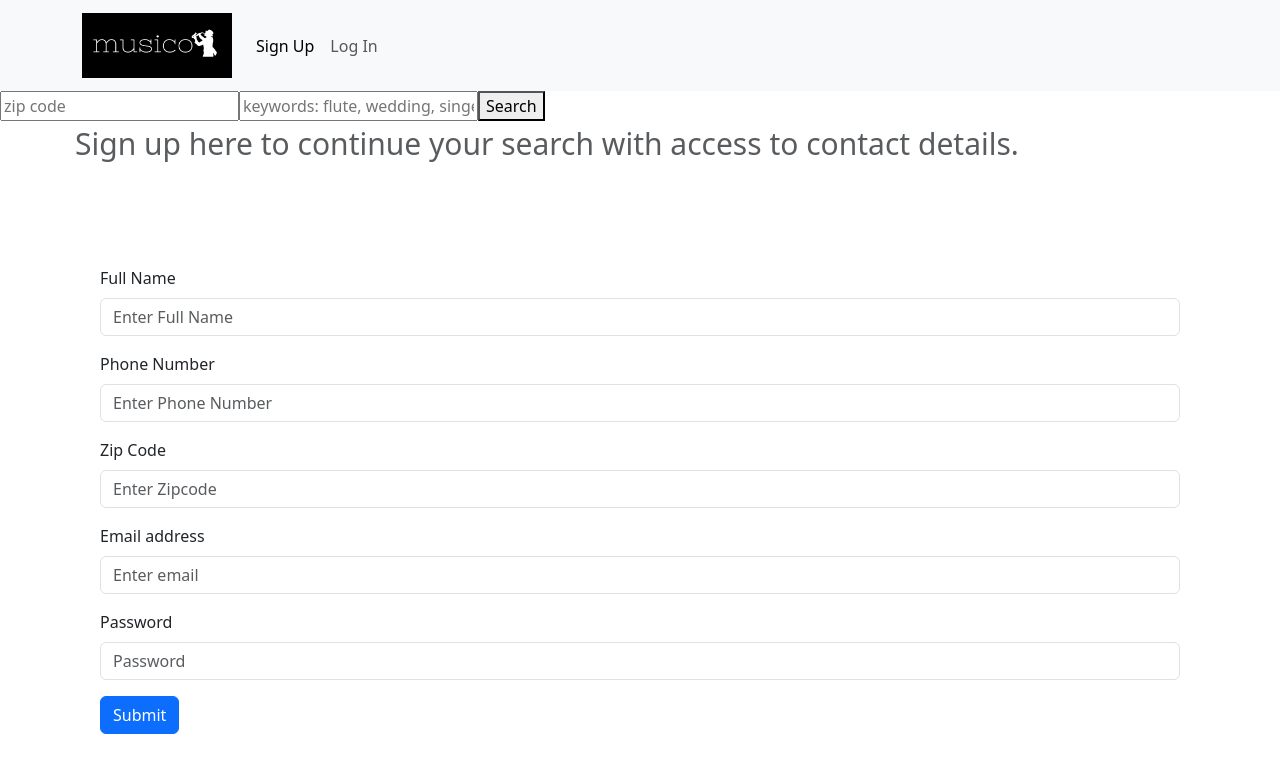
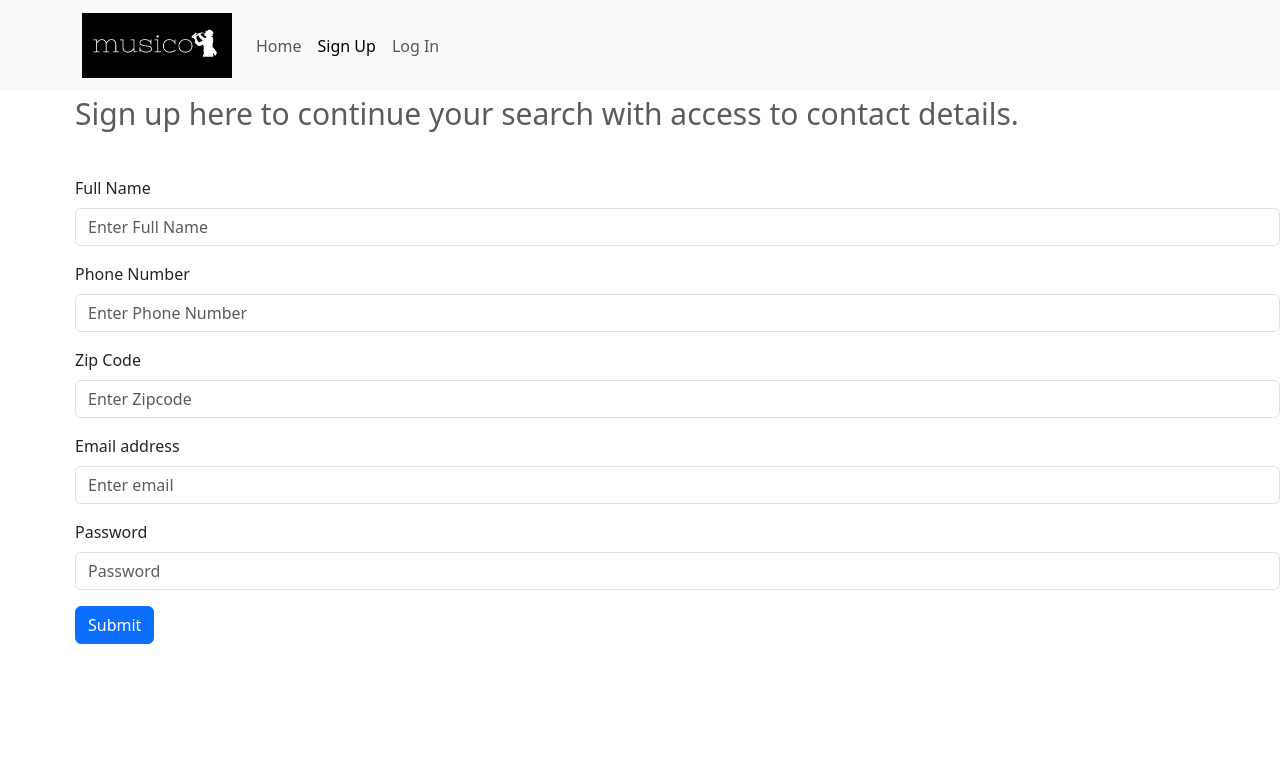
Before and after one commit to JennaMeri625/Musico, a React (Create React App) app in the folder frontend/front/: page /signUpForm in a window 1280 px wide. Shown: the top 772 px of the page. Built offline with nearby package versions, Linux system fonts and the light colour scheme.

Commit message:
added more styling

```diff
--- a/frontend/front/src/App.tsx
+++ b/frontend/front/src/App.tsx
@@ -2,15 +2,17 @@ import { Route, Routes } from "react-router-dom";
 import { Header } from "./components/Header";
 import { HomePage } from "./components/HomePage";
 import { SignUpForm } from "./components/signUpForm";
+import { LogIn } from "./components/LogIn";
 
 function App() {
   return (
 
     <>
     <div><Header /></div>
-    <div><HomePage /></div>
-    <Routes>
+    <Routes >
+      <Route path="/HomePage" element={<HomePage/>} />
       <Route path="/signUpForm" element={<SignUpForm />} />
+      <Route path="/LogIn" element={<LogIn />} />
     </Routes>
 
     </>
--- a/frontend/front/src/components/Header.tsx
+++ b/frontend/front/src/components/Header.tsx
@@ -9,14 +9,19 @@ export function Header() {
 
     <Navbar bg="light" expand="lg">
         <Container>
-          <Navbar.Brand href="#home"><img src="musico logo.png" alt="musico logo" width="150" height="65"></img> </Navbar.Brand>
+          <Navbar.Brand><img src="musico logo.png" alt="musico logo" width="150" height="65"></img> </Navbar.Brand>
           <Navbar.Toggle aria-controls="basic-navbar-nav" />
           <Navbar.Collapse id="basic-navbar-nav">
             <Nav className="me-auto">
+            <LinkContainer to="/HomePage">
+              <Nav.Link>Home</Nav.Link>
+              </LinkContainer>
               <LinkContainer to="/signUpForm">
               <Nav.Link>Sign Up</Nav.Link>
               </LinkContainer>
-              <Nav.Link href="/#login">Log In</Nav.Link>
+              <LinkContainer to="/LogIn">
+              <Nav.Link>Log In</Nav.Link>
+              </LinkContainer>
             </Nav>
           </Navbar.Collapse>
         </Container>
--- a/frontend/front/src/components/HomePage.tsx
+++ b/frontend/front/src/components/HomePage.tsx
@@ -1,9 +1,9 @@
 
 export function HomePage() {
     return (
-    <div>
-        <input type="text" placeholder="zip code"/>
-        <input type="text" placeholder="keywords: flute, wedding, singer, etc"/>
+    <div style={{paddingLeft: 150, paddingTop: 50}}>
+        <input type="text" placeholder="zip code" style={{marginRight: 10}}/>
+        <input type="text" placeholder="keywords: flute, wedding, singer, etc" style={{marginRight: 10}}/>
         <button type="submit">Search</button>
     </div>
     )
--- /dev/null
+++ b/frontend/front/src/components/LogIn.tsx
@@ -0,0 +1,8 @@
+
+export function LogIn() {
+    return (
+    <div style={{padding: 100}}>
+        Log In Here!
+    </div>
+    )
+};
--- a/frontend/front/src/components/signUpForm.tsx
+++ b/frontend/front/src/components/signUpForm.tsx
@@ -5,12 +5,12 @@ export function SignUpForm() {
   return (
     <>
     <div>
-        <Form.Text style={{padding: 75, fontSize: 30}}>
+        <Form.Text style={{paddingLeft: 75, fontSize: 30}}>
           Sign up here to continue your search with access to contact details.
         </Form.Text>
     </div>
 
-      <Form style={{padding: 100}}>
+      <Form style={{paddingLeft: 75, marginTop: 40}}>
         <div>
         <Form.Group className="mb-3" controlId="formFullName">
           <Form.Label>Full Name</Form.Label>
```
